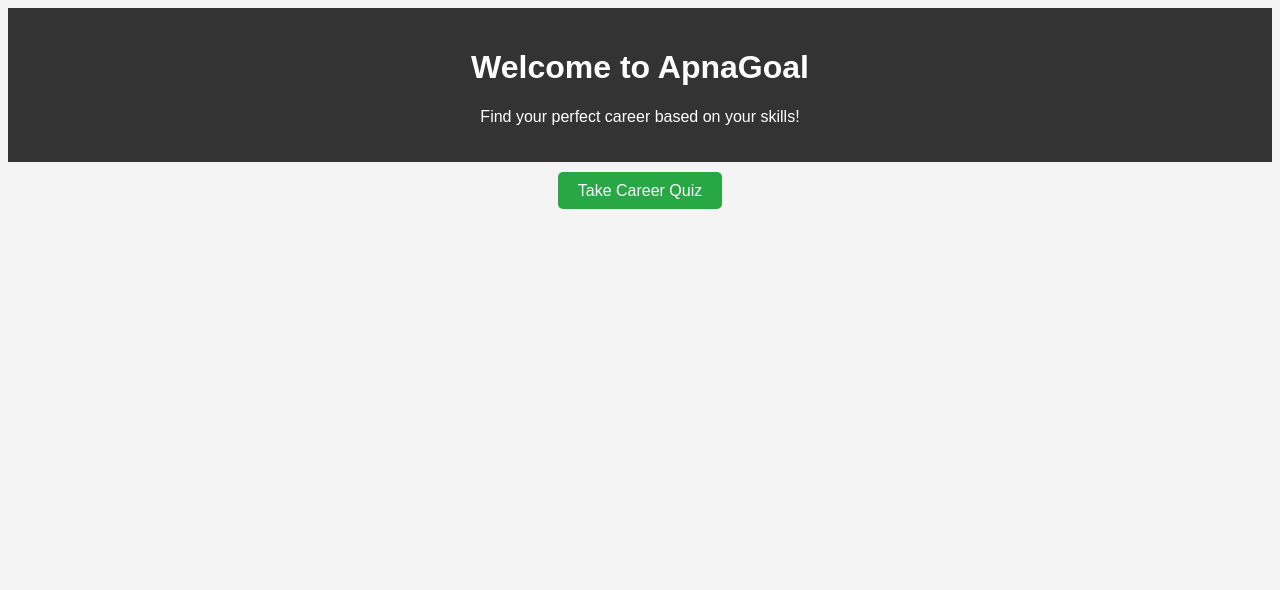
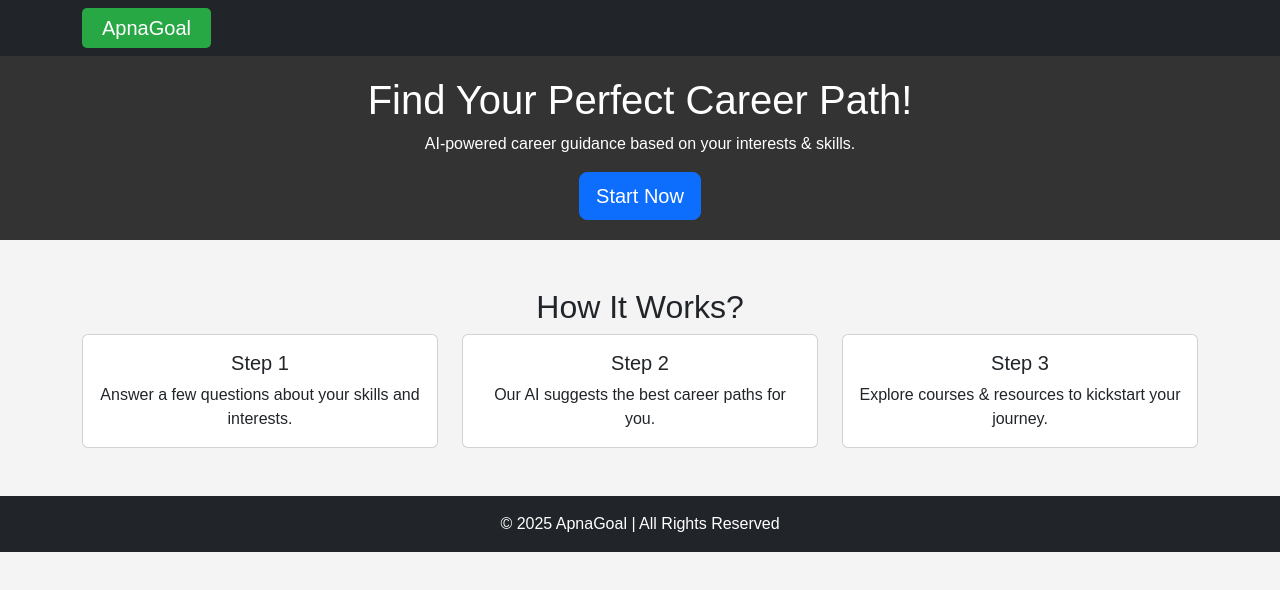
Before and after one commit to suprHackyDude/apnagoal, a plain HTML site: page index.html in a window 1280 px wide. Drawn offline with nearby package versions, Linux system fonts and the light colour scheme.

Commit message:
index.html

```diff
--- a/index.html
+++ b/index.html
@@ -4,15 +4,58 @@
     <meta charset="UTF-8">
     <meta name="viewport" content="width=device-width, initial-scale=1.0">
     <title>ApnaGoal - Career Guide</title>
+    <link href="https://cdn.jsdelivr.net/npm/bootstrap@5.3.0/dist/css/bootstrap.min.css" rel="stylesheet">
     <link rel="stylesheet" href="style.css">
 </head>
 <body>
-    <header>
-        <h1>Welcome to ApnaGoal</h1>
-        <p>Find your perfect career based on your skills!</p>
+
+    <nav class="navbar navbar-expand-lg navbar-dark bg-dark">
+        <div class="container">
+            <a class="navbar-brand" href="#">ApnaGoal</a>
+        </div>
+    </nav>
+
+    <header class="hero-section text-center text-white">
+        <div class="container">
+            <h1>Find Your Perfect Career Path!</h1>
+            <p>AI-powered career guidance based on your interests & skills.</p>
+            <a href="career.html" class="btn btn-primary btn-lg">Start Now</a>
+        </div>
     </header>
-    <section>
-        <a href="quiz.html">Take Career Quiz</a>
+
+    <section class="container my-5">
+        <h2 class="text-center">How It Works?</h2>
+        <div class="row">
+            <div class="col-md-4">
+                <div class="card text-center">
+                    <div class="card-body">
+                        <h5 class="card-title">Step 1</h5>
+                        <p class="card-text">Answer a few questions about your skills and interests.</p>
+                    </div>
+                </div>
+            </div>
+            <div class="col-md-4">
+                <div class="card text-center">
+                    <div class="card-body">
+                        <h5 class="card-title">Step 2</h5>
+                        <p class="card-text">Our AI suggests the best career paths for you.</p>
+                    </div>
+                </div>
+            </div>
+            <div class="col-md-4">
+                <div class="card text-center">
+                    <div class="card-body">
+                        <h5 class="card-title">Step 3</h5>
+                        <p class="card-text">Explore courses & resources to kickstart your journey.</p>
+                    </div>
+                </div>
+            </div>
+        </div>
     </section>
+
+    <footer class="bg-dark text-white text-center py-3">
+        &copy; 2025 ApnaGoal | All Rights Reserved
+    </footer>
+
 </body>
 </html>
```
